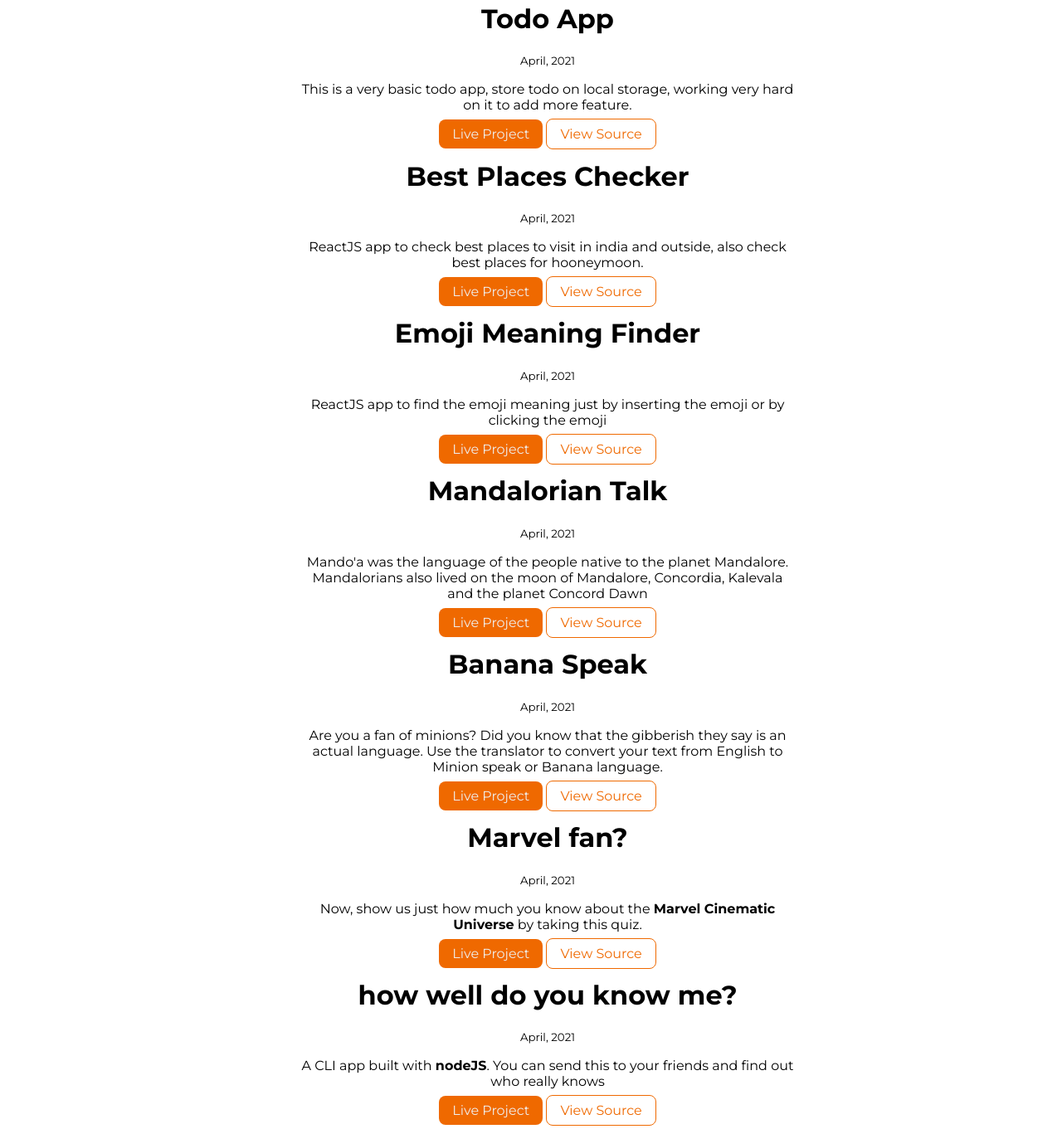
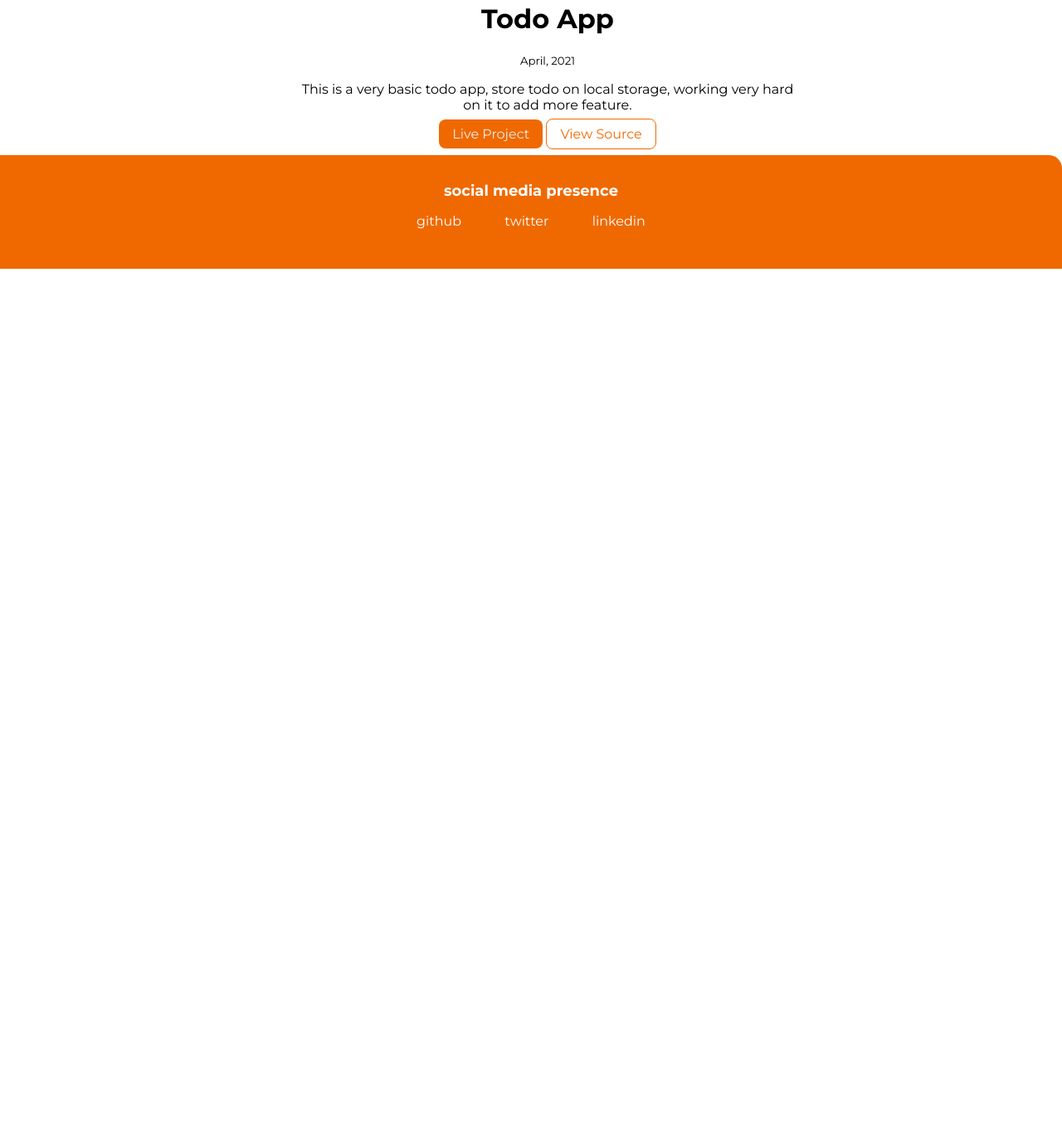
Before and after one commit to way2nizam/my-portfolio, a website: page projects.html in a window 1280 px wide. Shown: the part 1182-2543 px from the top of the page at 83% size. After the commit the page ends 1506 px from the top, so only its background shows below. Drawn offline with Linux system fonts and the light colour scheme.

Commit message:
refactor: code refactor

```diff
--- a/projects.html
+++ b/projects.html
@@ -6,7 +6,7 @@
     <meta http-equiv="X-UA-Compatible" content="IE=edge">
     <meta name="viewport" content="width=device-width, initial-scale=1.0">
     <link rel="stylesheet" href="style.css">
-    <title>Projects | Nizam</title>
+    <title>T-Minus5 Projects | Nizam</title>
 </head>
 
 <body>
@@ -30,7 +30,7 @@
     </nav>
 
     <header class="hero">
-        <h1 class="hero-heading">my <span class="heading-inverted">code</span></h1>
+        <h1 class="hero-heading">my t-minus5 <span class="heading-inverted">projects</span></h1>
     </header>
 
     <ul class="list-non-bullet">
@@ -108,91 +108,8 @@
                     Source</a>
             </div>
         </li>
-
-        <li>
-            <div class="container container-center">
-                <h1>Best Places Checker</h1>
-                <small>April, 2021</small>
-                <p>ReactJS app to check best places to visit in india and outside, also check best places for
-                    hooneymoon.</p>
-                <a class="link link-primary" href="https://wb5i2.csb.app/" target="_blank">Live Project</a>
-                <a class="link link-secondary" href="https://github.com/way2nizam/best-places-visit-app">View
-                    Source</a>
-            </div>
-        </li>
-
-        <li>
-            <div class="container container-center">
-                <h1>Emoji Meaning Finder</h1>
-                <small>April, 2021</small>
-                <p>ReactJS app to find the emoji meaning just by inserting the emoji or by clicking the emoji</p>
-                <a class="link link-primary" href="https://nkv4t.csb.app/" target="_blank">Live Project</a>
-                <a class="link link-secondary" href="https://github.com/way2nizam/neogcamp-emoji-meaing-finder-app">View
-                    Source</a>
-            </div>
-        </li>
-
-        <li>
-            <div class="container container-center">
-                <h1>Mandalorian Talk</h1>
-                <small>April, 2021</small>
-                <p>Mando'a was the language of the people native to the planet Mandalore.
-                    Mandalorians also lived on the moon of
-                    Mandalore, Concordia, Kalevala and the planet Concord Dawn</p>
-                <a class="link link-primary" href="https://mandalorian-talk.netlify.app/" target="_blank">Live
-                    Project</a>
-                <a class="link link-secondary" href="https://github.com/way2nizam/mandalorian-talk">View
-                    Source</a>
-            </div>
-        </li>
-
-        <li>
-            <div class="container container-center">
-                <h1>Banana Speak</h1>
-                <small>April, 2021</small>
-                <p>Are you a fan of minions? Did you know that the gibberish they say is an actual language. Use the
-                    translator to convert your text from English to Minion speak or Banana language.</p>
-                <a class="link link-primary" href="https://banana-speak24x7.netlify.app" target="_blank">Live
-                    Project</a>
-                <a class="link link-secondary" href="https://github.com/way2nizam/neogcamp-banana-speak">View
-                    Source</a>
-            </div>
-        </li>
-
-        <li>
-            <div class="container container-center">
-                <h1>Marvel fan?</h1>
-                <small>April, 2021</small>
-                <p>Now, show us just how much you know about the <strong>Marvel Cinematic Universe</strong> by taking
-                    this quiz.</p>
-                <a class="link link-primary" href="https://replit.com/@way2nizam/CLI-Quiz-App#index.js?embed=1&output=1"
-                    target="_blank">Live Project</a>
-                <a class="link link-secondary"
-                    href="https://github.com/way2nizam/neog-camp-lession-01/blob/main/neog-camp-CLI-APP-assignment">View
-                    Source</a>
-            </div>
-        </li>
-
-        <li>
-
-            <div class="container container-center">
-                <h1>how well do you know me?</h1>
-                <small>April, 2021</small>
-                <p>A CLI app built with <strong>nodeJS</strong>. You can send this to your friends and find out who
-                    really
-                    knows</p>
-                <a class="link link-primary"
-                    href="http://replit.com/@way2nizam/neog-camp-ex-15#index.js?embed=1&output=1" target="_blank">Live
-                    Project</a>
-                <a class="link link-secondary"
-                    href="https://github.com/way2nizam/neog-camp-lession-01/blob/main/neog-camp-ex-15-CLI-App-1">View
-                    Source</a>
-            </div>
-        </li>
-
     </ul>
 
-    <div style="height: 10vh;">
 
     </div>
 
```
Also changed, not shown: index.html (+3 -3 lines), mark15.html (+2 -4 lines).
